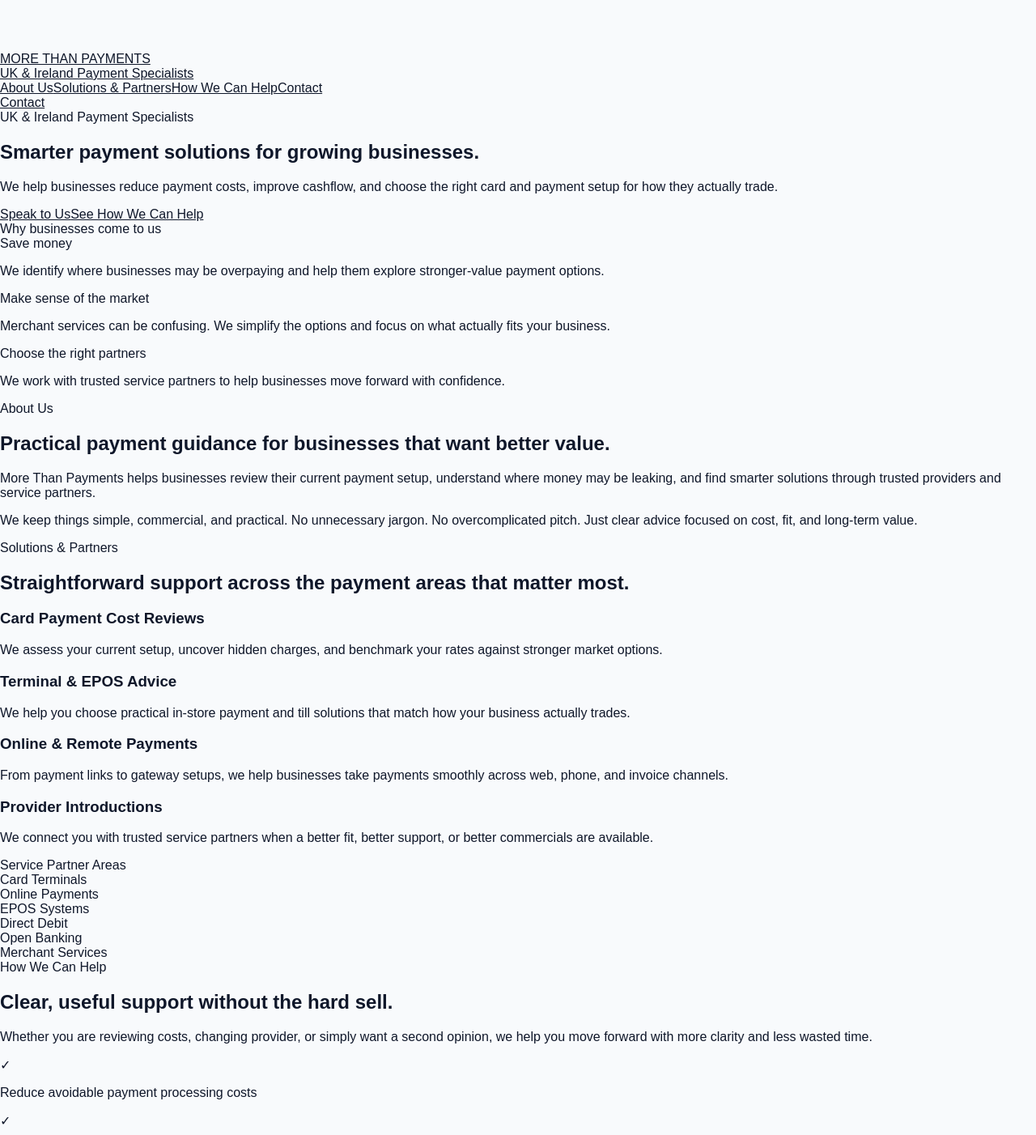
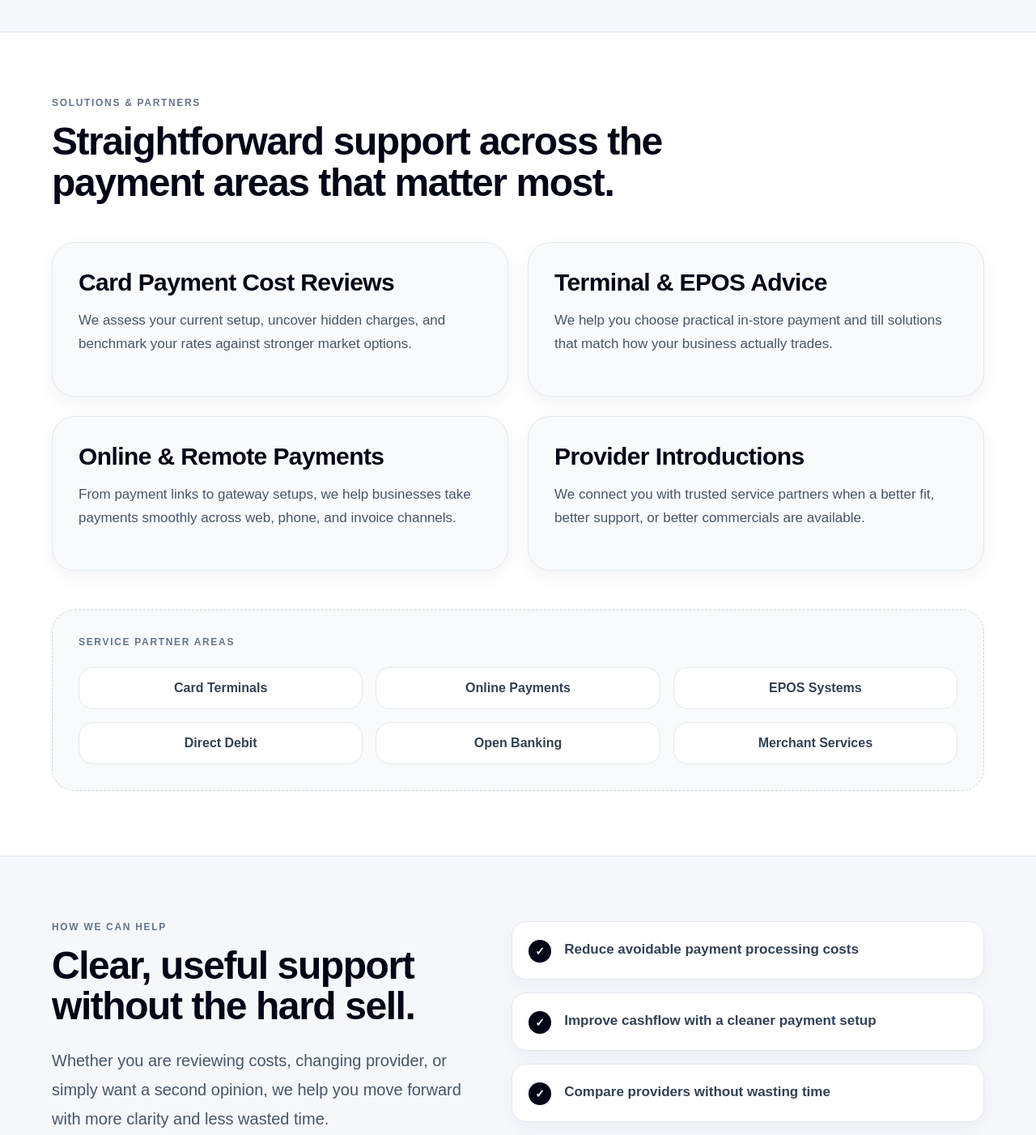
Before and after one commit to EireannG/more-than-payments, a Next.js app: page / in a window 1280 px wide. Shown: the part 1220-2622 px from the top of the page at 81% size. Built offline with nearby package versions, Linux system fonts and the light colour scheme.

Commit message:
Update Error on page.tsx

```diff
--- a/app/page.tsx
+++ b/app/page.tsx
@@ -43,13 +43,353 @@ export default function MoreThanPaymentsHomepage() {
     "Get practical advice without sales fluff",
   ];
 
+  const styles = {
+    page: {
+      minHeight: "100vh",
+      backgroundColor: "#f5f7fb",
+      color: "#0f172a",
+      fontFamily: "Arial, sans-serif",
+    },
+    header: {
+      position: "sticky",
+      top: 0,
+      zIndex: 30,
+      borderBottom: "1px solid #e2e8f0",
+      backgroundColor: "rgba(255,255,255,0.95)",
+    },
+    container: {
+      maxWidth: "1200px",
+      margin: "0 auto",
+      padding: "0 24px",
+    },
+    headerInner: {
+      display: "flex",
+      alignItems: "center",
+      justifyContent: "space-between",
+      padding: "18px 0",
+      gap: "20px",
+      flexWrap: "wrap",
+    },
+    brand: {
+      display: "flex",
+      alignItems: "center",
+      gap: "14px",
+      textDecoration: "none",
+      color: "inherit",
+    },
+    logoBox: {
+      width: "52px",
+      height: "52px",
+      borderRadius: "18px",
+      border: "1px solid #e2e8f0",
+      backgroundColor: "#fff",
+      display: "flex",
+      alignItems: "center",
+      justifyContent: "center",
+      boxShadow: "0 2px 8px rgba(15,23,42,0.06)",
+      flexShrink: 0,
+    },
+    brandTitle: {
+      fontSize: "22px",
+      fontWeight: 800,
+      letterSpacing: "-0.02em",
+    },
+    brandSub: {
+      fontSize: "11px",
+      fontWeight: 700,
+      letterSpacing: "0.18em",
+      textTransform: "uppercase",
+      color: "#64748b",
+      marginTop: "3px",
+    },
+    nav: {
+      display: "flex",
+      alignItems: "center",
+      gap: "22px",
+      flexWrap: "wrap",
+    },
+    navLink: {
+      fontSize: "15px",
+      fontWeight: 700,
+      color: "#334155",
+      textDecoration: "none",
+    },
+    hero: {
+      backgroundColor: "#fff",
+      borderBottom: "1px solid #e2e8f0",
+    },
+    heroGrid: {
+      maxWidth: "1200px",
+      margin: "0 auto",
+      padding: "72px 24px",
+      display: "grid",
+      gridTemplateColumns: "1.15fr 0.85fr",
+      gap: "48px",
+      alignItems: "start",
+    },
+    pill: {
+      display: "inline-block",
+      padding: "12px 18px",
+      borderRadius: "999px",
+      backgroundColor: "#e2e8f0",
+      fontSize: "12px",
+      fontWeight: 800,
+      letterSpacing: "0.14em",
+      textTransform: "uppercase",
+      color: "#334155",
+      marginBottom: "24px",
+    },
+    h1: {
+      fontSize: "64px",
+      lineHeight: 0.95,
+      letterSpacing: "-0.04em",
+      fontWeight: 900,
+      margin: 0,
+      color: "#020617",
+    },
+    lead: {
+      marginTop: "24px",
+      fontSize: "22px",
+      lineHeight: 1.6,
+      color: "#475569",
+      maxWidth: "760px",
+    },
+    buttonRow: {
+      display: "flex",
+      gap: "16px",
+      flexWrap: "wrap",
+      marginTop: "36px",
+    },
+    primaryBtn: {
+      display: "inline-block",
+      padding: "16px 24px",
+      borderRadius: "18px",
+      backgroundColor: "#020617",
+      color: "#fff",
+      fontWeight: 700,
+      textDecoration: "none",
+    },
+    secondaryBtn: {
+      display: "inline-block",
+      padding: "16px 24px",
+      borderRadius: "18px",
+      backgroundColor: "#fff",
+      color: "#0f172a",
+      fontWeight: 700,
+      textDecoration: "none",
+      border: "1px solid #cbd5e1",
+    },
+    card: {
+      border: "1px solid #e2e8f0",
+      borderRadius: "28px",
+      backgroundColor: "#f8fafc",
+      padding: "32px",
+      boxShadow: "0 8px 24px rgba(15,23,42,0.05)",
+    },
+    cardWhite: {
+      border: "1px solid #e2e8f0",
+      borderRadius: "28px",
+      backgroundColor: "#fff",
+      padding: "32px",
+      boxShadow: "0 8px 24px rgba(15,23,42,0.05)",
+    },
+    section: {
+      maxWidth: "1200px",
+      margin: "0 auto",
+      padding: "80px 24px",
+    },
+    sectionGrid: {
+      display: "grid",
+      gridTemplateColumns: "0.9fr 1.1fr",
+      gap: "40px",
+      alignItems: "start",
+    },
+    sectionLabel: {
+      fontSize: "12px",
+      fontWeight: 800,
+      letterSpacing: "0.14em",
+      textTransform: "uppercase",
+      color: "#64748b",
+    },
+    h2: {
+      fontSize: "48px",
+      lineHeight: 1.05,
+      letterSpacing: "-0.03em",
+      fontWeight: 900,
+      margin: "16px 0 0 0",
+      color: "#020617",
+    },
+    bodyText: {
+      fontSize: "20px",
+      lineHeight: 1.8,
+      color: "#475569",
+      margin: 0,
+    },
+    bodyTextSpaced: {
+      fontSize: "20px",
+      lineHeight: 1.8,
+      color: "#475569",
+      marginTop: "24px",
+    },
+    splitSection: {
+      borderTop: "1px solid #e2e8f0",
+      borderBottom: "1px solid #e2e8f0",
+      backgroundColor: "#fff",
+    },
+    solutionGrid: {
+      display: "grid",
+      gridTemplateColumns: "repeat(2, minmax(0, 1fr))",
+      gap: "24px",
+      marginTop: "48px",
+    },
+    h3: {
+      margin: 0,
+      fontSize: "30px",
+      fontWeight: 800,
+      letterSpacing: "-0.02em",
+      color: "#020617",
+    },
+    smallText: {
+      marginTop: "16px",
+      fontSize: "17px",
+      lineHeight: 1.7,
+      color: "#475569",
+    },
+    partnerWrap: {
+      marginTop: "48px",
+      border: "1px dashed #cbd5e1",
+      borderRadius: "28px",
+      backgroundColor: "#f8fafc",
+      padding: "32px",
+    },
+    partnerGrid: {
+      display: "grid",
+      gridTemplateColumns: "repeat(3, minmax(0, 1fr))",
+      gap: "16px",
+      marginTop: "24px",
+    },
+    partnerBox: {
+      backgroundColor: "#fff",
+      border: "1px solid #e2e8f0",
+      borderRadius: "18px",
+      padding: "16px",
+      textAlign: "center",
+      fontWeight: 700,
+      color: "#334155",
+    },
+    helpGrid: {
+      display: "grid",
+      gridTemplateColumns: "0.95fr 1.05fr",
+      gap: "40px",
+    },
+    helpList: {
+      display: "grid",
+      gap: "16px",
+    },
+    helpItem: {
+      display: "flex",
+      alignItems: "flex-start",
+      gap: "16px",
+      border: "1px solid #e2e8f0",
+      backgroundColor: "#fff",
+      borderRadius: "18px",
+      padding: "20px",
+      boxShadow: "0 8px 20px rgba(15,23,42,0.04)",
+    },
+    check: {
+      width: "28px",
+      height: "28px",
+      borderRadius: "999px",
+      backgroundColor: "#020617",
+      color: "#fff",
+      display: "flex",
+      alignItems: "center",
+      justifyContent: "center",
+      fontSize: "14px",
+      fontWeight: 800,
+      flexShrink: 0,
+      marginTop: "2px",
+    },
+    contactSection: {
+      borderTop: "1px solid #1e293b",
+      backgroundColor: "#020617",
+      color: "#fff",
+    },
+    contactGrid: {
+      maxWidth: "1200px",
+      margin: "0 auto",
+      padding: "80px 24px",
+      display: "grid",
+      gridTemplateColumns: "0.95fr 1.05fr",
+      gap: "40px",
+    },
+    contactText: {
+      fontSize: "20px",
+      lineHeight: 1.8,
+      color: "#cbd5e1",
+      marginTop: "24px",
+      maxWidth: "620px",
+    },
+    formWrap: {
+      border: "1px solid rgba(255,255,255,0.1)",
+      backgroundColor: "rgba(255,255,255,0.05)",
+      borderRadius: "28px",
+      padding: "32px",
+      boxShadow: "0 20px 40px rgba(0,0,0,0.2)",
+    },
+    form: {
+      display: "grid",
+      gap: "20px",
+    },
+    label: {
+      display: "block",
+      marginBottom: "8px",
+      fontSize: "14px",
+      fontWeight: 700,
+      color: "#e2e8f0",
+    },
+    input: {
+      width: "100%",
+      padding: "14px 16px",
+      borderRadius: "18px",
+      border: "1px solid rgba(255,255,255,0.12)",
+      backgroundColor: "rgba(255,255,255,0.08)",
+      color: "#fff",
+      fontSize: "16px",
+      boxSizing: "border-box",
+    },
+    textarea: {
+      width: "100%",
+      padding: "14px 16px",
+      borderRadius: "18px",
+      border: "1px solid rgba(255,255,255,0.12)",
+      backgroundColor: "rgba(255,255,255,0.08)",
+      color: "#fff",
+      fontSize: "16px",
+      minHeight: "140px",
+      boxSizing: "border-box",
+      fontFamily: "Arial, sans-serif",
+    },
+    submit: {
+      display: "inline-block",
+      padding: "16px 24px",
+      borderRadius: "18px",
+      backgroundColor: "#fff",
+      color: "#020617",
+      fontWeight: 700,
+      border: "none",
+      cursor: "pointer",
+      fontSize: "16px",
+    },
+  };
+
   return (
-    <main className="min-h-screen bg-[#f5f7fb] text-slate-900">
-      <header className="sticky top-0 z-30 border-b border-slate-200/80 bg-white/90 backdrop-blur">
-        <div className="mx-auto flex max-w-7xl items-center justify-between px-6 py-4 lg:px-8">
-          <a href="#top" className="flex items-center gap-3">
-            <div className="flex h-12 w-12 items-center justify-center rounded-2xl border border-slate-200 bg-white shadow-sm">
-              <svg viewBox="0 0 64 64" className="h-8 w-8" fill="none" xmlns="http://www.w3.org/2000/svg">
+    <main style={styles.page}>
+      <header style={styles.header}>
+        <div style={{ ...styles.container, ...styles.headerInner }}>
+          <a href="#top" style={styles.brand}>
+            <div style={styles.logoBox}>
+              <svg viewBox="0 0 64 64" style={{ width: 34, height: 34 }} fill="none" xmlns="http://www.w3.org/2000/svg">
                 <path d="M10 33c0-2.2 1.8-4 4-4h25c2.2 0 4 1.8 4 4v14H14c-2.2 0-4-1.8-4-4V33Z" stroke="currentColor" strokeWidth="3" />
                 <path d="M22 24l20-8c2.1-.8 4.5.2 5.3 2.3l1.6 4.2-26.9 10.4V24Z" stroke="currentColor" strokeWidth="3" />
                 <path d="M44 20c4.2.4 7.5 3.9 7.5 8.2" stroke="currentColor" strokeWidth="3" strokeLinecap="round" />
@@ -57,83 +397,54 @@ export default function MoreThanPaymentsHomepage() {
               </svg>
             </div>
             <div>
-              <div className="text-xl font-black tracking-tight">MORE THAN PAYMENTS</div>
-              <div className="text-xs font-medium uppercase tracking-[0.25em] text-slate-500">
-                UK & Ireland Payment Specialists
-              </div>
+              <div style={styles.brandTitle}>MORE THAN PAYMENTS</div>
+              <div style={styles.brandSub}>UK &amp; Ireland Payment Specialists</div>
             </div>
           </a>
 
-          <nav className="hidden items-center gap-8 lg:flex">
+          <nav style={styles.nav}>
             {navItems.map((item) => (
-              <a
-                key={item.label}
-                href={item.href}
-                className="text-sm font-semibold text-slate-700 transition hover:text-slate-950"
-              >
+              <a key={item.label} href={item.href} style={styles.navLink}>
                 {item.label}
               </a>
             ))}
           </nav>
 
-          <a
-            href="#contact"
-            className="rounded-2xl bg-slate-950 px-5 py-3 text-sm font-semibold text-white shadow-sm transition hover:-translate-y-0.5"
-          >
+          <a href="#contact" style={styles.primaryBtn}>
             Contact
           </a>
         </div>
       </header>
 
-      <section id="top" className="border-b border-slate-200 bg-white">
-        <div className="mx-auto grid max-w-7xl gap-12 px-6 py-16 lg:grid-cols-[1.15fr_0.85fr] lg:px-8 lg:py-24">
-          <div className="max-w-3xl">
-            <div className="mb-6 inline-flex rounded-full bg-slate-100 px-4 py-2 text-sm font-bold uppercase tracking-[0.18em] text-slate-700">
-              UK & Ireland Payment Specialists
-            </div>
-            <h1 className="max-w-4xl text-5xl font-black leading-[0.95] tracking-tight text-slate-950 md:text-7xl">
-              Smarter payment solutions for growing businesses.
-            </h1>
-            <p className="mt-6 max-w-2xl text-lg leading-8 text-slate-600 md:text-xl">
+      <section id="top" style={styles.hero}>
+        <div style={styles.heroGrid}>
+          <div>
+            <div style={styles.pill}>UK &amp; Ireland Payment Specialists</div>
+            <h1 style={styles.h1}>Smarter payment solutions for growing businesses.</h1>
+            <p style={styles.lead}>
               We help businesses reduce payment costs, improve cashflow, and choose the right card and payment setup for how they actually trade.
             </p>
-            <div className="mt-10 flex flex-wrap gap-4">
-              <a
-                href="#contact"
-                className="rounded-2xl bg-slate-950 px-6 py-4 text-base font-semibold text-white shadow-sm transition hover:-translate-y-0.5"
-              >
-                Speak to Us
-              </a>
-              <a
-                href="#help"
-                className="rounded-2xl border border-slate-300 bg-white px-6 py-4 text-base font-semibold text-slate-900 transition hover:border-slate-950"
-              >
-                See How We Can Help
-              </a>
+            <div style={styles.buttonRow}>
+              <a href="#contact" style={styles.primaryBtn}>Speak to Us</a>
+              <a href="#help" style={styles.secondaryBtn}>See How We Can Help</a>
             </div>
           </div>
 
-          <div className="grid gap-5">
-            <div className="rounded-[2rem] border border-slate-200 bg-slate-50 p-8 shadow-sm">
-              <div className="text-sm font-bold uppercase tracking-[0.2em] text-slate-500">Why businesses come to us</div>
-              <div className="mt-6 space-y-5">
+          <div>
+            <div style={styles.card}>
+              <div style={styles.sectionLabel}>Why businesses come to us</div>
+              <div style={{ marginTop: 24 }}>
                 <div>
-                  <div className="text-xl font-bold text-slate-950">Save money</div>
-                  <p className="mt-2 text-slate-600">
-                    We identify where businesses may be overpaying and help them explore stronger-value payment options.
-                  </p>
+                  <div style={{ fontSize: 24, fontWeight: 800, color: "#020617" }}>Save money</div>
+                  <p style={styles.smallText}>We identify where businesses may be overpaying and help them explore stronger-value payment options.</p>
                 </div>
-                <div>
-                  <div className="text-xl font-bold text-slate-950">Make sense of the market</div>
-                  <p className="mt-2 text-slate-600">
-                    Merchant services can be confusing. We simplify the options and focus on what actually fits your business.
-                  </p>
+                <div style={{ marginTop: 24 }}>
+                  <div style={{ fontSize: 24, fontWeight: 800, color: "#020617" }}>Make sense of the market</div>
+                  <p style={styles.smallText}>Merchant services can be confusing. We simplify the options and focus on what actually fits your business.</p>
                 </div>
-                <div>
-                  <div className="text-xl font-bold text-slate-950">Choose the right partners</div>
-                  <p className="mt-2 text-slate-600">
-                    We work with trusted service partners to help businesses move forward with confidence.
-                  </p>
+                <div style={{ marginTop: 24 }}>
+                  <div style={{ fontSize: 24, fontWeight: 800, color: "#020617" }}>Choose the right partners</div>
+                  <p style={styles.smallText}>We work with trusted service partners to help businesses move forward with confidence.</p>
                 </div>
               </div>
             </div>
@@ -141,135 +452,100 @@ export default function MoreThanPaymentsHomepage() {
         </div>
       </section>
 
-      <section id="about" className="mx-auto max-w-7xl px-6 py-20 lg:px-8">
-        <div className="grid gap-10 lg:grid-cols-[0.9fr_1.1fr] lg:items-start">
+      <section id="about" style={styles.section}>
+        <div style={styles.sectionGrid}>
           <div>
-            <div className="text-sm font-bold uppercase tracking-[0.2em] text-slate-500">About Us</div>
-            <h2 className="mt-4 text-3xl font-black tracking-tight text-slate-950 md:text-5xl">
-              Practical payment guidance for businesses that want better value.
-            </h2>
+            <div style={styles.sectionLabel}>About Us</div>
+            <h2 style={styles.h2}>Practical payment guidance for businesses that want better value.</h2>
           </div>
-          <div className="rounded-[2rem] border border-slate-200 bg-white p-8 shadow-sm">
-            <p className="text-lg leading-8 text-slate-600">
+          <div style={styles.cardWhite}>
+            <p style={styles.bodyText}>
               More Than Payments helps businesses review their current payment setup, understand where money may be leaking, and find smarter solutions through trusted providers and service partners.
             </p>
-            <p className="mt-6 text-lg leading-8 text-slate-600">
+            <p style={styles.bodyTextSpaced}>
               We keep things simple, commercial, and practical. No unnecessary jargon. No overcomplicated pitch. Just clear advice focused on cost, fit, and long-term value.
             </p>
           </div>
         </div>
       </section>
 
-      <section id="solutions" className="border-y border-slate-200 bg-white">
-        <div className="mx-auto max-w-7xl px-6 py-20 lg:px-8">
-          <div className="max-w-3xl">
-            <div className="text-sm font-bold uppercase tracking-[0.2em] text-slate-500">
-              Solutions & Partners
-            </div>
-            <h2 className="mt-4 text-3xl font-black tracking-tight text-slate-950 md:text-5xl">
-              Straightforward support across the payment areas that matter most.
-            </h2>
+      <section id="solutions" style={styles.splitSection}>
+        <div style={styles.section}>
+          <div style={{ maxWidth: 760 }}>
+            <div style={styles.sectionLabel}>Solutions &amp; Partners</div>
+            <h2 style={styles.h2}>Straightforward support across the payment areas that matter most.</h2>
           </div>
 
-          <div className="mt-12 grid gap-6 md:grid-cols-2">
+          <div style={styles.solutionGrid}>
             {solutions.map((item) => (
-              <div key={item.title} className="rounded-[2rem] border border-slate-200 bg-slate-50 p-8 shadow-sm">
-                <h3 className="text-2xl font-bold tracking-tight text-slate-950">{item.title}</h3>
-                <p className="mt-4 text-base leading-7 text-slate-600">{item.text}</p>
+              <div key={item.title} style={styles.card}>
+                <h3 style={styles.h3}>{item.title}</h3>
+                <p style={styles.smallText}>{item.text}</p>
               </div>
             ))}
           </div>
 
-          <div className="mt-14 rounded-[2rem] border border-dashed border-slate-300 bg-slate-50 p-8">
-            <div className="text-sm font-bold uppercase tracking-[0.2em] text-slate-500">Service Partner Areas</div>
-            <div className="mt-6 grid gap-4 sm:grid-cols-2 lg:grid-cols-3">
+          <div style={styles.partnerWrap}>
+            <div style={styles.sectionLabel}>Service Partner Areas</div>
+            <div style={styles.partnerGrid}>
               {partnerAreas.map((item) => (
-                <div key={item} className="rounded-2xl border border-slate-200 bg-white px-5 py-4 text-center text-sm font-semibold text-slate-700 shadow-sm">
-                  {item}
-                </div>
+                <div key={item} style={styles.partnerBox}>{item}</div>
               ))}
             </div>
           </div>
         </div>
       </section>
 
-      <section id="help" className="mx-auto max-w-7xl px-6 py-20 lg:px-8">
-        <div className="grid gap-10 lg:grid-cols-[0.95fr_1.05fr]">
+      <section id="help" style={styles.section}>
+        <div style={styles.helpGrid}>
           <div>
-            <div className="text-sm font-bold uppercase tracking-[0.2em] text-slate-500">How We Can Help</div>
-            <h2 className="mt-4 text-3xl font-black tracking-tight text-slate-950 md:text-5xl">
-              Clear, useful support without the hard sell.
-            </h2>
-            <p className="mt-6 max-w-xl text-lg leading-8 text-slate-600">
+            <div style={styles.sectionLabel}>How We Can Help</div>
+            <h2 style={styles.h2}>Clear, useful support without the hard sell.</h2>
+            <p style={styles.bodyTextSpaced}>
               Whether you are reviewing costs, changing provider, or simply want a second opinion, we help you move forward with more clarity and less wasted time.
             </p>
           </div>
 
-          <div className="grid gap-4">
+          <div style={styles.helpList}>
             {helpPoints.map((item) => (
-              <div key={item} className="flex items-start gap-4 rounded-2xl border border-slate-200 bg-white p-5 shadow-sm">
-                <div className="mt-1 flex h-7 w-7 shrink-0 items-center justify-center rounded-full bg-slate-950 text-sm font-bold text-white">
-                  ✓
-                </div>
-                <p className="text-base font-medium leading-7 text-slate-700">{item}</p>
+              <div key={item} style={styles.helpItem}>
+                <div style={styles.check}>✓</div>
+                <div style={{ fontSize: 17, lineHeight: 1.7, color: "#334155", fontWeight: 600 }}>{item}</div>
               </div>
             ))}
           </div>
         </div>
       </section>
 
-      <section id="contact" className="border-t border-slate-200 bg-slate-950">
-        <div className="mx-auto grid max-w-7xl gap-10 px-6 py-20 text-white lg:grid-cols-[0.95fr_1.05fr] lg:px-8">
+      <section id="contact" style={styles.contactSection}>
+        <div style={styles.contactGrid}>
           <div>
-            <div className="text-sm font-bold uppercase tracking-[0.2em] text-slate-400">Contact</div>
-            <h2 className="mt-4 text-3xl font-black tracking-tight md:text-5xl">
-              Ready to talk through your current payment setup?
-            </h2>
-            <p className="mt-6 max-w-xl text-lg leading-8 text-slate-300">
+            <div style={{ ...styles.sectionLabel, color: "#94a3b8" }}>Contact</div>
+            <h2 style={{ ...styles.h2, color: "#fff" }}>Ready to talk through your current payment setup?</h2>
+            <p style={styles.contactText}>
               Get in touch for a straightforward conversation about your current provider, your costs, and the options available to your business.
             </p>
           </div>
 
-          <div className="rounded-[2rem] border border-white/10 bg-white/5 p-8 shadow-2xl backdrop-blur">
-            <form className="grid gap-5">
+          <div style={styles.formWrap}>
+            <form style={styles.form}>
               <div>
-                <label className="mb-2 block text-sm font-semibold text-slate-200">Name</label>
-                <input
-                  type="text"
-                  placeholder="Your name"
-                  className="w-full rounded-2xl border border-white/10 bg-white/10 px-4 py-3 text-white placeholder:text-slate-400 focus:border-white/30 focus:outline-none"
-                />
+                <label style={styles.label}>Name</label>
+                <input type="text" placeholder="Your name" style={styles.input} />
               </div>
               <div>
-                <label className="mb-2 block text-sm font-semibold text-slate-200">Email</label>
-                <input
-                  type="email"
-                  placeholder="Your email"
-                  className="w-full rounded-2xl border border-white/10 bg-white/10 px-4 py-3 text-white placeholder:text-slate-400 focus:border-white/30 focus:outline-none"
-                />
+                <label style={styles.label}>Email</label>
+                <input type="email" placeholder="Your email" style={styles.input} />
               </div>
               <div>
-                <label className="mb-2 block text-sm font-semibold text-slate-200">Business name</label>
-                <input
-                  type="text"
-                  placeholder="Your business"
-                  className="w-full rounded-2xl border border-white/10 bg-white/10 px-4 py-3 text-white placeholder:text-slate-400 focus:border-white/30 focus:outline-none"
-                />
+                <label style={styles.label}>Business name</label>
+                <input type="text" placeholder="Your business" style={styles.input} />
               </div>
               <div>
-                <label className="mb-2 block text-sm font-semibold text-slate-200">How can we help?</label>
-                <textarea
-                  rows={5}
-                  placeholder="Tell us a little about your current payment setup or what you want to improve"
-                  className="w-full rounded-2xl border border-white/10 bg-white/10 px-4 py-3 text-white placeholder:text-slate-400 focus:border-white/30 focus:outline-none"
-                />
+                <label style={styles.label}>How can we help?</label>
+                <textarea placeholder="Tell us a little about your current payment setup or what you want to improve" style={styles.textarea} />
               </div>
-              <button
-                type="submit"
-                className="rounded-2xl bg-white px-6 py-4 text-base font-semibold text-slate-950 transition hover:-translate-y-0.5"
-              >
-                Send Enquiry
-              </button>
+              <button type="submit" style={styles.submit}>Send Enquiry</button>
             </form>
           </div>
         </div>
```
